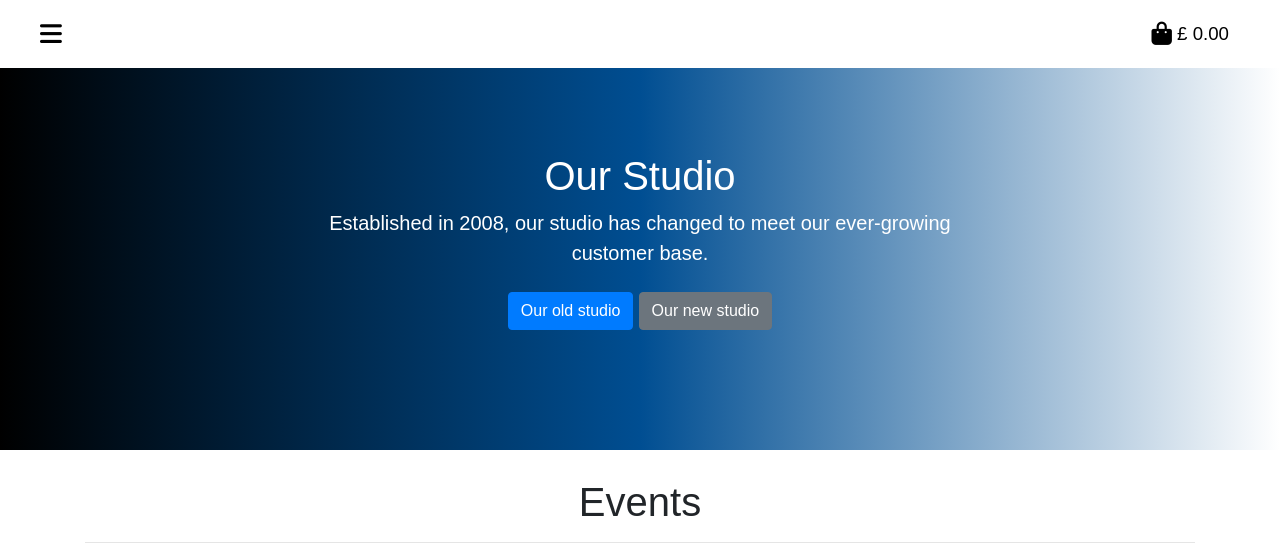
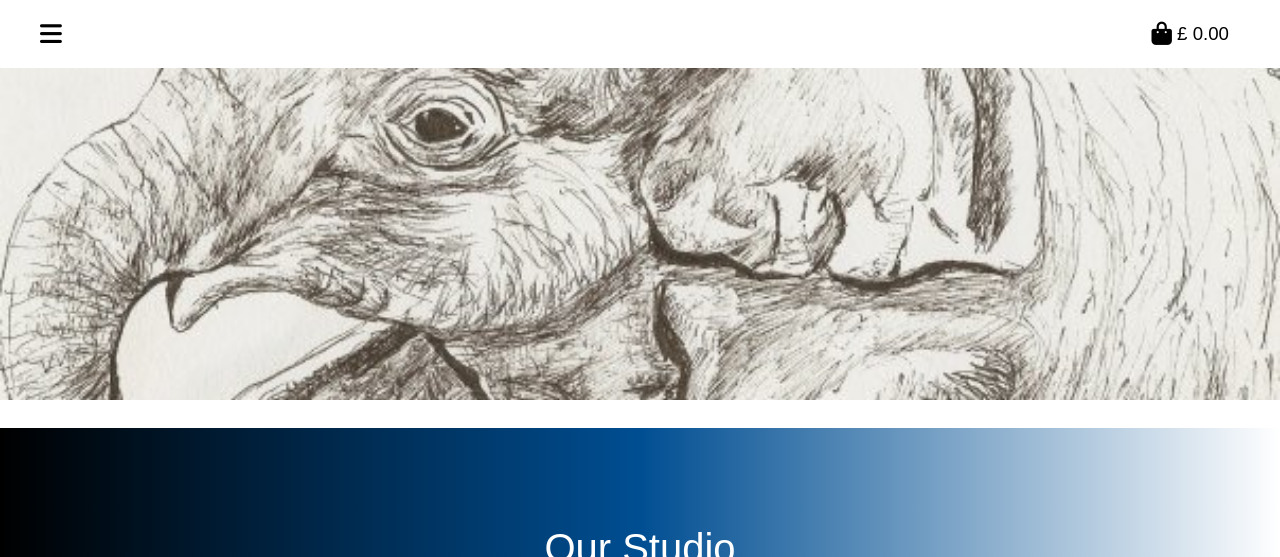
Before and after one commit to Code-Institute-Submissions/redfox_studios, a Django app: page /about in a window 1280 px wide. Shown: the top 557 px of the page. Run offline with Django 3.2, Linux system fonts and the light colour scheme; some libraries are stand-ins or nearby versions; some web fonts are replaced.

Commit message:
Hero image renderedacross devices

```diff
--- a/about/templates/about/about.html
+++ b/about/templates/about/about.html
@@ -2,6 +2,14 @@
 {% load static %}
 
 {% block title %}About our Studio{% endblock %}
+
+{% block page_header %}
+    <div class="container header-container">
+        <div class="row">
+            <div class="col"></div>
+        </div>
+    </div>
+{% endblock %}
 
 
 {% block content %}
--- a/static/css/base.css
+++ b/static/css/base.css
@@ -7,6 +7,7 @@ body {
     font-family: 'Playfair Display', sans-serif;
     font-size: 14pt;
     width: 100%;
+    height: 100%;
 }
 
 .center {
@@ -18,21 +19,21 @@ body {
 }
 /* --- background image for banner    url("/media/elephant.jpg") no-repeat center center fixed. */
 
-.background-image {
-    background: url("/media/santa_grinch.jpg") no-repeat center fixed;
-    width: 100%;
-    height: auto;
-    background-size: cover;
-    display: inline-block;
+
+
+.hero-image {
+  /* Use "linear-gradient" to add a darken background effect to the image (photographer.jpg). This will make the text easier to read */
+  background-image:  url("/media/sketch.jpg");
+  /* Set a specific height */
+  height: 50%;
+  /* Position and center the image to scale nicely on all screens */
+  background-position: center;
+  background-repeat: no-repeat;
+  background-size: cover;
+  position: relative;
 }
 
-.hero-image {
-    background-image: url("/media/santa_grinch.jpg");
-    width: 100%;
-    height: 100%;
-    background-size: cover;
-    display: inline-block;
-}
+
 
 .allauth-form-inner-content a {
 	color: #17a2b8; /* text-info */
--- a/templates/base.html
+++ b/templates/base.html
@@ -145,16 +145,12 @@
 
 
 
+<div class="hero-image">
 
-        <!-- site banner  <img src="{% get_media_prefix %}banner.jpg" alt="banner_image" width="100%" height="500">
-    -->
+</div>
 
 
-        <div class="col-lg-12 col-md-12 col-sm-12">
-            <div class="hero-image"></div>
-        </div>
-
-       <br class="line-break">
+<br class="line-break">
 
 
 
```
